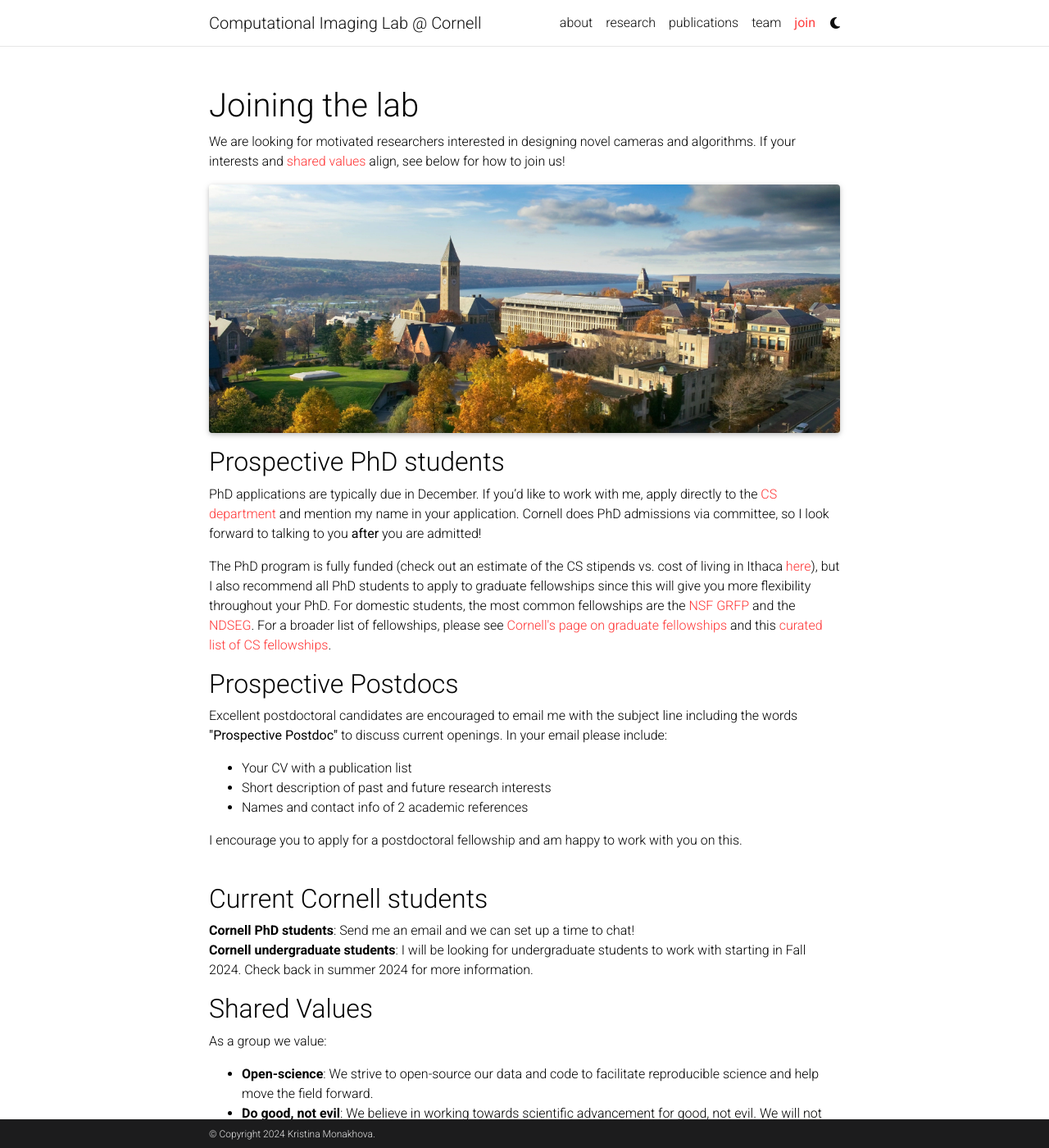
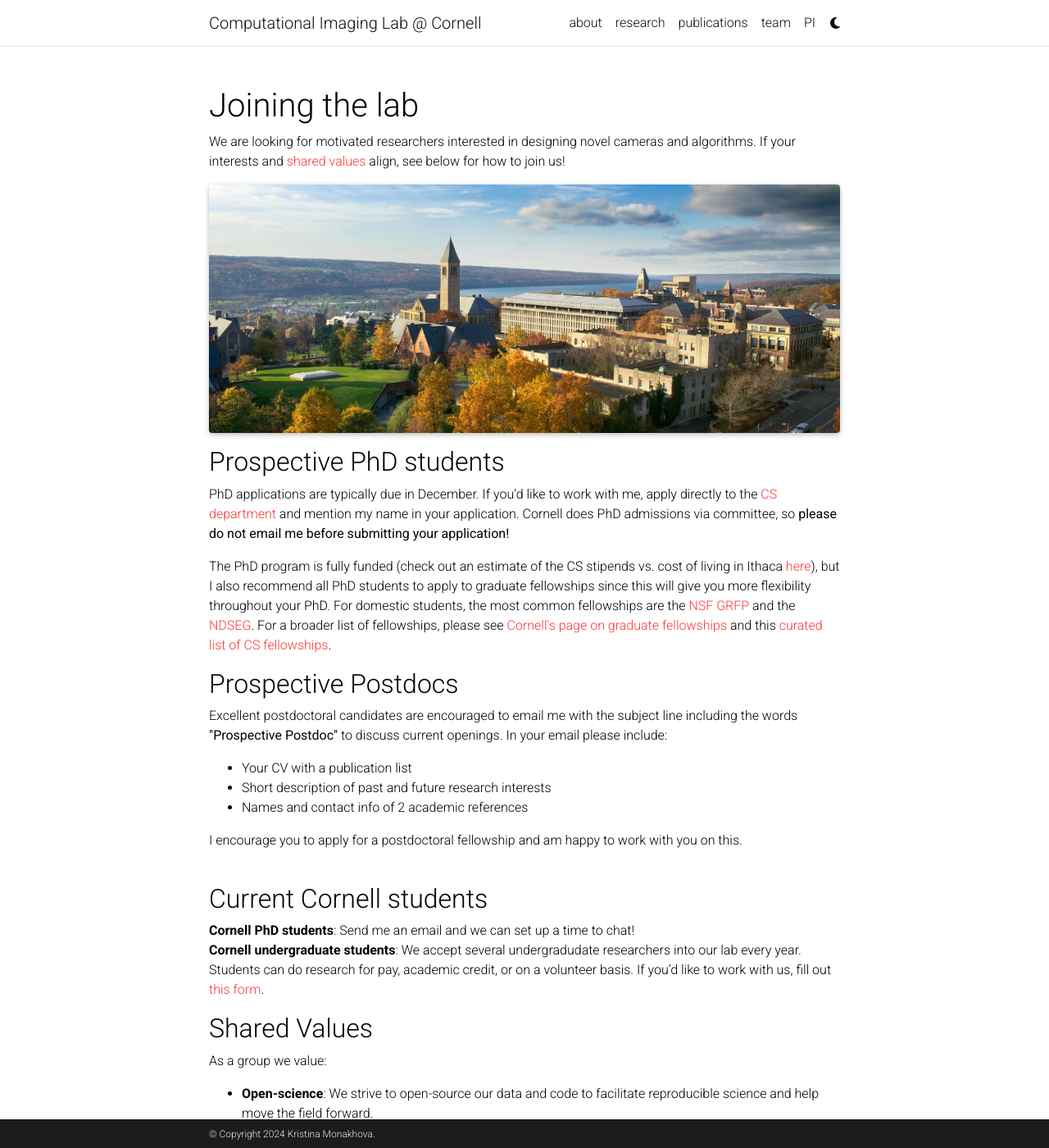
Before and after one commit to monakhova/monakhova.github.io, a Jekyll site: the page built from _pages/join.md, in a window 1280 px wide and 1400 px high. Shown: the whole window at 82% size. Built offline with Jekyll 4.4.1, drawn with Linux system fonts in a browser that asks for light colours; full-size pictures stand in for the smaller copies a plugin makes; comment, search, counter and statistics services are not loaded; a style sheet for code colours, icons or effects is not loaded.

Commit message:
updated undergraduate research form

```diff
--- a/_pages/join.md
+++ b/_pages/join.md
@@ -21,7 +21,7 @@ We are looking for motivated researchers interested in designing novel cameras a
 <div class ="col-sm-8">-->
 
 <h2 class="category">Prospective PhD students</h2>
-PhD applications are typically due in December. If you'd like to work with me, apply directly to the <a href="https://www.cs.cornell.edu/phd/admissions">CS department</a> and mention my name in your application. Cornell does PhD admissions via committee, so I look forward to talking to you <b>after</b> you are admitted!
+PhD applications are typically due in December. If you'd like to work with me, apply directly to the <a href="https://www.cs.cornell.edu/phd/admissions">CS department</a> and mention my name in your application. Cornell does PhD admissions via committee, so <b>please do not email me before submitting your application!</b>
 
 <p>
 The PhD program is fully funded (check out an estimate of the CS stipends vs. cost of living in Ithaca <a href="https://csstipendrankings.org/">here</a>), but I also recommend all PhD students to apply to graduate fellowships since this will give you more flexibility throughout your PhD. For domestic students, the most common fellowships are the <a href="https://www.nsfgrfp.org/">NSF GRFP</a> and the <a href = "https://ndseg.org/">NDSEG</a>. For a broader list of fellowships, please see <a href = "https://gradschool.cornell.edu/financial-support/fellowships/">Cornell's page on graduate fellowships</a> and this <a href = "https://github.com/chinasaokolo/csGraduateFellowships">curated list of CS fellowships</a>.  </p>
@@ -38,7 +38,7 @@ I encourage you to apply for a postdoctoral fellowship and am happy to work with
 
 <h2 class="category">Current Cornell students</h2>
 <span class="font-weight-bold">Cornell PhD students</span>: Send me an email and we can set up a time to chat! <br>
-<span class="font-weight-bold">Cornell undergraduate students</span>: I will be looking for undergraduate students to work with starting in Fall 2024. Check back in summer 2024 for more information.
+<span class="font-weight-bold">Cornell undergraduate students</span>: We accept several undergradudate researchers into our lab every year. Students can do research for pay, academic credit, or on a volunteer basis. If you'd like to work with us, fill out <a href="https://forms.gle/W9oFXVTX7ffjPTo6A">this form</a>.
 
 <h2 class="category"><a id="shared-values">Shared Values</a></h2>
 As a group we value:
```
Also changed, not shown: other parts of _pages/join.md (+1 -1 lines), _pages/PI.md (+4 -3 lines), _pages/about.md (+2 -0 lines), _pages/group.md (+2 -0 lines).
